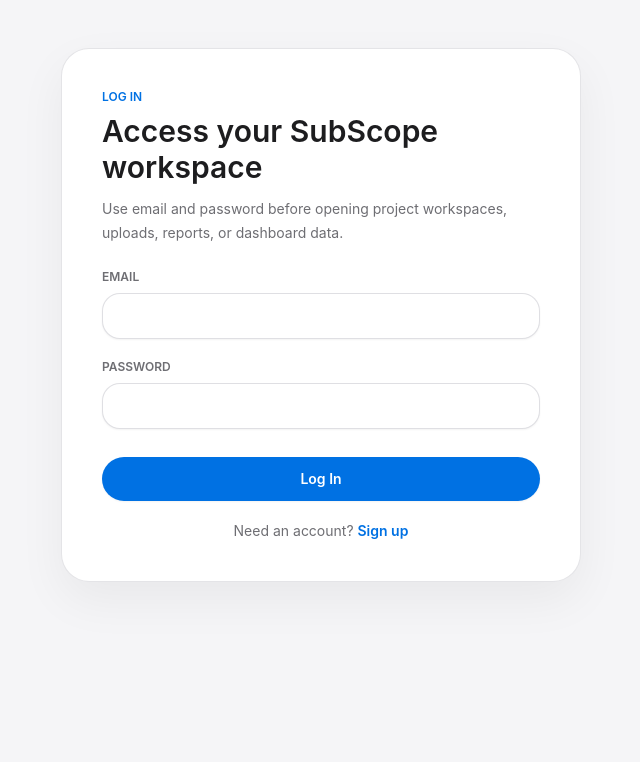
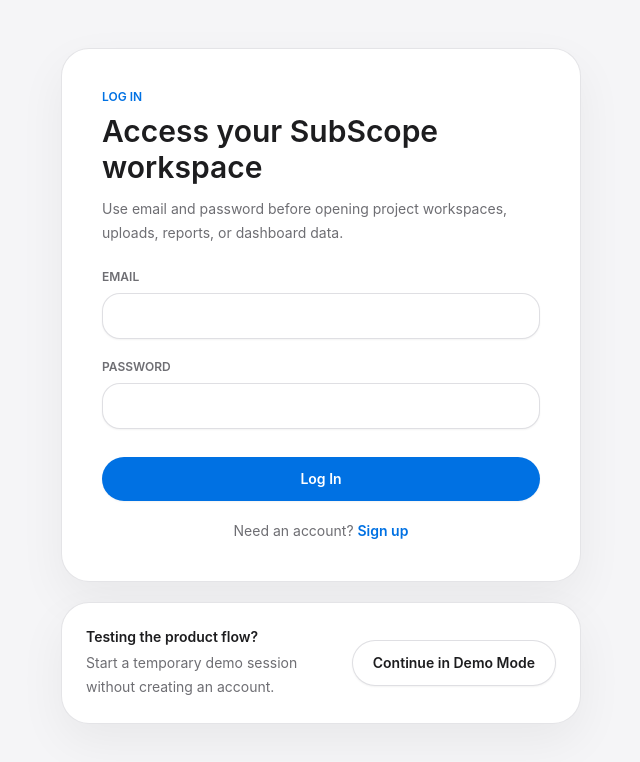
Before and after one commit to tjkramer91-gif/JanusScope, a Next.js app: page /auth/login in a window 1280 px wide. Shown: the top 762 px of the page, without its empty margins (319-959 px from the left). Built offline with nearby package versions, Linux system fonts and the light colour scheme; no server answers.

Commit message:
Add demo mode access for testing

```diff
--- a/app/auth/actions.ts
+++ b/app/auth/actions.ts
@@ -3,10 +3,10 @@
 import { redirect } from "next/navigation";
 import { z } from "zod";
 import { safeReturnTo } from "@/lib/return-to";
-import { setSession } from "@/lib/server/auth";
+import { makeDemoUser, setSession } from "@/lib/server/auth";
 import { errorMessage, logEvent } from "@/lib/server/logger";
 import { hashPassword, verifyPassword } from "@/lib/server/password";
-import { createPasswordUser, findPasswordUserByEmail } from "@/lib/server/store";
+import { createPasswordUser, ensureWorkspace, findPasswordUserByEmail } from "@/lib/server/store";
 
 export interface AuthFormState {
   error: string;
@@ -81,3 +81,12 @@
 
   redirect(safeReturnTo(returnTo));
 }
+
+export async function demoAccessAction(formData: FormData): Promise<void> {
+  const returnTo = String(formData.get("returnTo") || "/app/dashboard");
+  const user = makeDemoUser();
+  await setSession(user);
+  await ensureWorkspace(user);
+  logEvent("info", "auth.demo.succeeded", { userId: user.id });
+  redirect(safeReturnTo(returnTo));
+}
--- a/app/auth/login/page.tsx
+++ b/app/auth/login/page.tsx
@@ -1,5 +1,6 @@
 import { redirect } from "next/navigation";
 import { AuthForm } from "@/components/AuthForm";
+import { DemoAccessForm } from "@/components/DemoAccessForm";
 import { safeReturnTo } from "@/lib/return-to";
 import { getSession } from "@/lib/server/auth";
 
@@ -12,6 +13,7 @@
   return (
     <main className="min-h-screen bg-paper px-5 py-12">
       <AuthForm mode="login" returnTo={destination} />
+      <DemoAccessForm returnTo={destination} />
     </main>
   );
 }
--- a/app/auth/signup/page.tsx
+++ b/app/auth/signup/page.tsx
@@ -1,5 +1,6 @@
 import { redirect } from "next/navigation";
 import { AuthForm } from "@/components/AuthForm";
+import { DemoAccessForm } from "@/components/DemoAccessForm";
 import { safeReturnTo } from "@/lib/return-to";
 import { getSession } from "@/lib/server/auth";
 
@@ -12,6 +13,7 @@
   return (
     <main className="min-h-screen bg-paper px-5 py-12">
       <AuthForm mode="signup" returnTo={destination} />
+      <DemoAccessForm returnTo={destination} />
     </main>
   );
 }
--- /dev/null
+++ b/components/DemoAccessForm.tsx
@@ -0,0 +1,21 @@
+import { demoAccessAction } from "@/app/auth/actions";
+import { PendingSubmitButton } from "@/components/PendingSubmitButton";
+
+export function DemoAccessForm({ returnTo }: { returnTo: string }) {
+  return (
+    <form action={demoAccessAction} className="card mx-auto mt-5 max-w-[520px] p-6">
+      <input type="hidden" name="returnTo" value={returnTo} />
+      <div className="flex flex-col gap-4 sm:flex-row sm:items-center sm:justify-between">
+        <div>
+          <p className="text-sm font-semibold text-ink">Testing the product flow?</p>
+          <p className="mt-1 text-sm leading-6 text-moss">
+            Start a temporary demo session without creating an account.
+          </p>
+        </div>
+        <PendingSubmitButton className="button-secondary shrink-0" pendingLabel="Starting demo...">
+          Continue in Demo Mode
+        </PendingSubmitButton>
+      </div>
+    </form>
+  );
+}
--- a/lib/server/auth.ts
+++ b/lib/server/auth.ts
@@ -131,13 +131,17 @@
   };
 }
 
+export function makeDemoUser(): SessionUser {
+  return {
+    id: "demo-user",
+    auth0UserId: "demo|subscope",
+    email: "demo@januscope.local",
+    name: "Demo Reviewer",
+  };
+}
+
 export function makeLocalDevUser(): SessionUser {
-  return {
-    id: "local-user",
-    auth0UserId: "auth0|local-dev",
-    email: "demo@subscope.local",
-    name: "Demo Subcontractor",
-  };
+  return makeDemoUser();
 }
 
 export function decodeJwtPayload(idToken: string): Record<string, unknown> {
```
Also changed, not shown: 1 other file (tests, documents, lock files or other folders).
